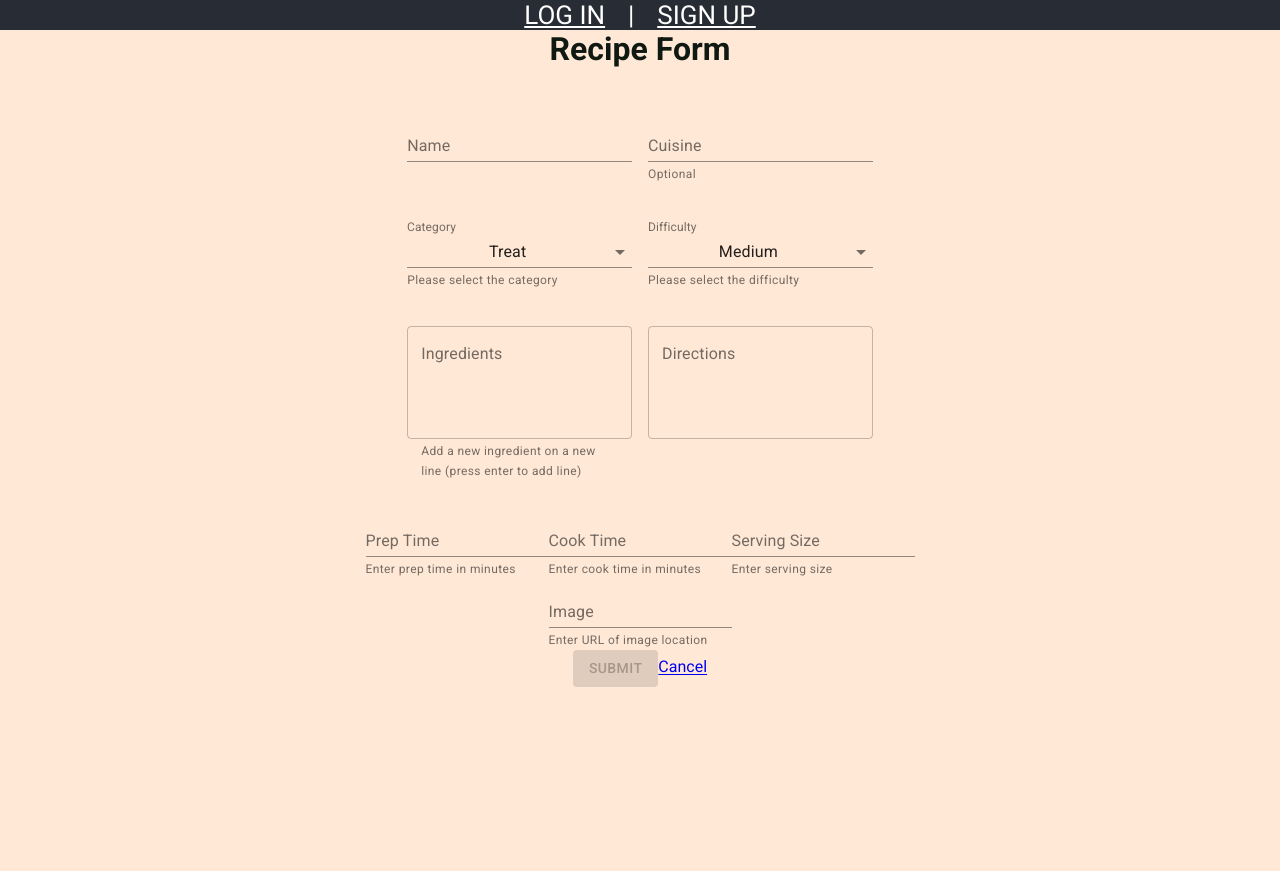
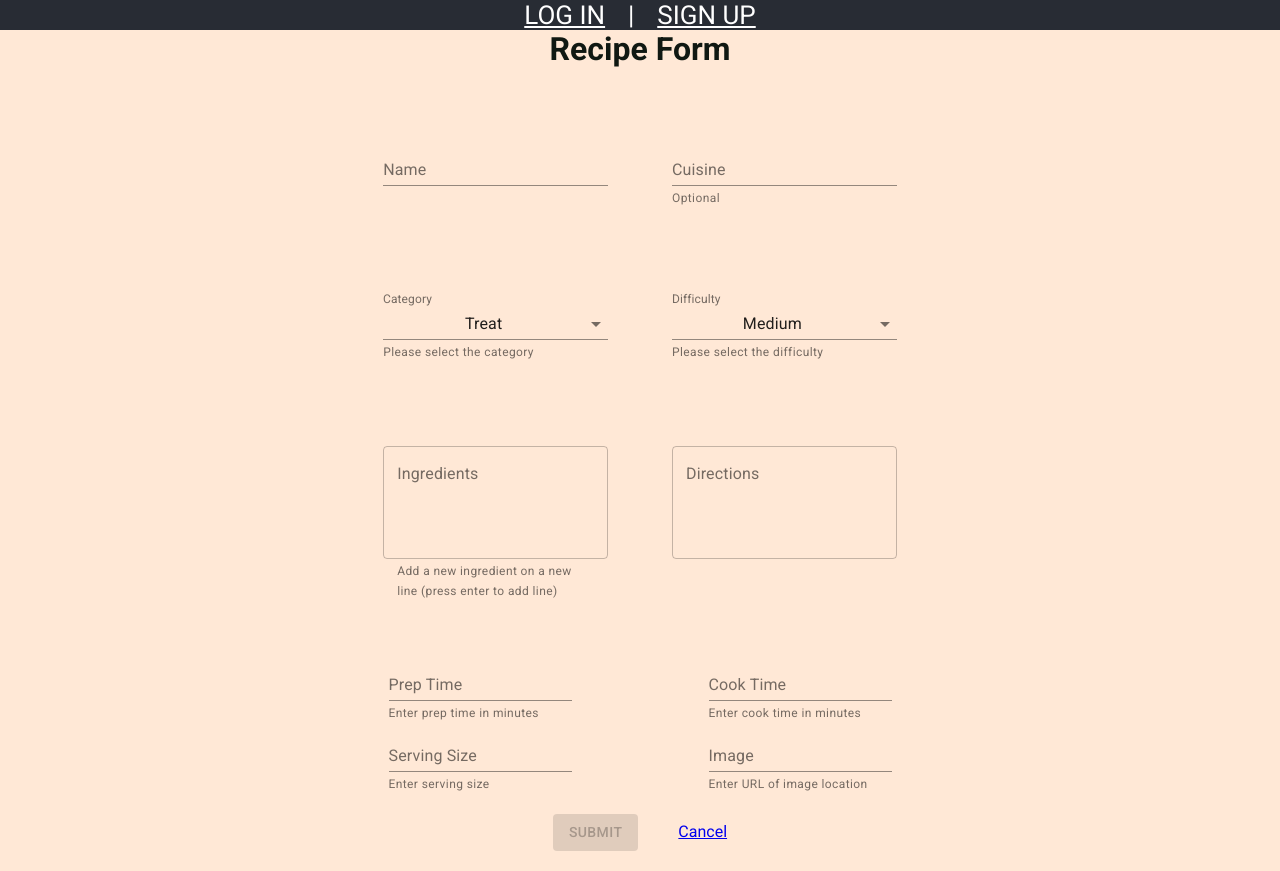
Before and after one commit to jermzblake/KrispyKreations, a React (Create React App) app: page /recipeform in a window 1280 px wide. Before the commit the page ends 800 px from the top, so only its background shows below. Built offline with nearby package versions, Linux system fonts and the light colour scheme.

Commit message:
add margins

```diff
--- a/src/components/RecipeEntryForm/RecipeEntryForm.jsx
+++ b/src/components/RecipeEntryForm/RecipeEntryForm.jsx
@@ -9,6 +9,7 @@ import FormHelperText from '@material-ui/core/FormHelperText';
 import OutlinedInput from '@material-ui/core/Input';
 import InputLabel from '@material-ui/core/InputLabel';
 import recipeService from '../../utils/recipeService';
+import Grid from '@material-ui/core/Grid';
 
 const difficulties = [
     {
@@ -47,10 +48,20 @@ const categories = [
 const useStyles = makeStyles((theme) => ({
     root: {
       '& .MuiTextField-root': {
-        margin: theme.spacing(1),
+        margin: theme.spacing(4),
         width: '25ch',
       },
     },
+    center: {
+        display: 'flex',
+        alignItems: 'center',
+        justifyContent: 'center',
+        margin: '0 auto',
+        width: '50%'
+    },
+    buttonMargin: {
+        margin: '20px 20px'
+    }
   }));
 
 function RecipeEntryForm (props) {
@@ -153,30 +164,40 @@ function RecipeEntryForm (props) {
                     onChange={e => setDirections(e.target.value)}
                 />
                 <br /><br />
+                <Grid container className={classes.center}>
+                    <Grid item xs={6}>
                 <FormControl>
                     <InputLabel htmlFor="prep-time">Prep Time</InputLabel>
                     <OutlinedInput id="prep-time" type="number" onChange={e => setPrepTime(e.target.value)} aria-describedby="prep-helper-text" />
                     <FormHelperText id="prep-helper-text">Enter prep time in minutes</FormHelperText>
                 </FormControl>
+                    </Grid>
+                    <Grid item xs={6}>
                 <FormControl>
                     <InputLabel htmlFor="cook-time">Cook Time</InputLabel>
                     <OutlinedInput id="cook-time" type="number" onChange={e => setCookTime(e.target.value)} aria-describedby="cook-helper-text" />
                     <FormHelperText id="cook-helper-text">Enter cook time in minutes</FormHelperText>
                 </FormControl>
+                    </Grid>
+                    <Grid item xs={6}>
                 <FormControl>
                     <InputLabel htmlFor="serving-size">Serving Size</InputLabel>
                     <OutlinedInput id="serving-size" type="number" onChange={e => setServings(e.target.value)} aria-describedby="serving-helper-text" />
                     <FormHelperText id="serving-helper-text">Enter serving size</FormHelperText>
                 </FormControl>
+                    </Grid>
                 <br />
+                <Grid item xs={6}>
                 <FormControl>
                     <InputLabel htmlFor="image-url">Image</InputLabel>
                     <OutlinedInput id="image-url" type="text" onChange={e => setImage(e.target.value)} aria-describedby="image-helper-text" />
                     <FormHelperText id="image-helper-text">Enter URL of image location</FormHelperText>
                 </FormControl>
+                </Grid>
+                </Grid>
                 <div>
-                    <Button type="submit" variant="contained" color="primary" disabled={isFormInvalid()}>Submit</Button>
-                    <Link to='/recipebook'>Cancel</Link>
+                    <Button className={classes.buttonMargin} type="submit" variant="contained" color="primary" disabled={isFormInvalid()}>Submit</Button>
+                    <Link className={classes.buttonMargin} to='/recipebook'>Cancel</Link>
                 </div>
             </form>
         </div>
--- a/src/components/RecipeUpdateForm/RecipeUpdateForm.jsx
+++ b/src/components/RecipeUpdateForm/RecipeUpdateForm.jsx
@@ -9,6 +9,7 @@ import FormHelperText from '@material-ui/core/FormHelperText';
 import OutlinedInput from '@material-ui/core/Input';
 import InputLabel from '@material-ui/core/InputLabel';
 import recipeService from '../../utils/recipeService';
+import Grid from '@material-ui/core/Grid';
 
 const difficulties = [
     {
@@ -47,10 +48,20 @@ const categories = [
 const useStyles = makeStyles((theme) => ({
     root: {
       '& .MuiTextField-root': {
-        margin: theme.spacing(1),
+        margin: theme.spacing(4),
         width: '25ch',
       },
     },
+    center: {
+        display: 'flex',
+        alignItems: 'center',
+        justifyContent: 'center',
+        margin: '0 auto',
+        width: '50%'
+    },
+    buttonMargin: {
+        margin: '20px 20px'
+    }
 }));
 
 export default function RecipeUpdateForm({match, history, updateMessage}) {
@@ -184,6 +195,8 @@ export default function RecipeUpdateForm({match, history, updateMessage}) {
                     value={directions}
                 />
                 <br /><br />
+                <Grid container className={classes.center}>
+                    <Grid item xs={6}>
                         <FormControl>
                             <InputLabel htmlFor="prep-time" shrink>Prep Time</InputLabel>
                             <OutlinedInput
@@ -194,6 +207,8 @@ export default function RecipeUpdateForm({match, history, updateMessage}) {
                             aria-describedby="prep-helper-text" />
                             <FormHelperText id="prep-helper-text">Enter prep time in minutes</FormHelperText>
                         </FormControl>
+                    </Grid>
+                    <Grid item xs={6}>
                         <FormControl>
                             <InputLabel htmlFor="cook-time" shrink>Cook Time</InputLabel>
                             <OutlinedInput
@@ -204,6 +219,8 @@ export default function RecipeUpdateForm({match, history, updateMessage}) {
                             aria-describedby="cook-helper-text" />
                             <FormHelperText id="cook-helper-text">Enter cook time in minutes</FormHelperText>
                         </FormControl>
+                    </Grid>
+                    <Grid item xs={6}>
                         <FormControl>
                             <InputLabel htmlFor="serving-size" shrink>Serving Size</InputLabel>
                             <OutlinedInput
@@ -214,7 +231,9 @@ export default function RecipeUpdateForm({match, history, updateMessage}) {
                             aria-describedby="serving-helper-text" />
                             <FormHelperText id="serving-helper-text">Enter serving size</FormHelperText>
                         </FormControl>
+                    </Grid>
                 <br />
+                    <Grid item xs={6}>
                         <FormControl>
                             <InputLabel htmlFor="image-url" shrin>Image</InputLabel>
                             <OutlinedInput
@@ -225,9 +244,11 @@ export default function RecipeUpdateForm({match, history, updateMessage}) {
                             aria-describedby="image-helper-text" />
                             <FormHelperText id="image-helper-text">Enter URL of image location</FormHelperText>
                         </FormControl>
+                    </Grid>
+                </Grid>
                 <div>
-                    <Button type="submit" variant="contained" color="primary" disabled={isFormInvalid()}>Submit</Button>
-                    <Link to={`/recipebook/${entryId}`}>Cancel</Link>
+                    <Button className={classes.buttonMargin} type="submit" variant="contained" color="primary" disabled={isFormInvalid()}>Submit</Button>
+                    <Link className={classes.buttonMargin} to={`/recipebook/${entryId}`}>Cancel</Link>
                 </div>
             </form>
         </>
```
Lines whose indentation alone changed are shown as unchanged.
